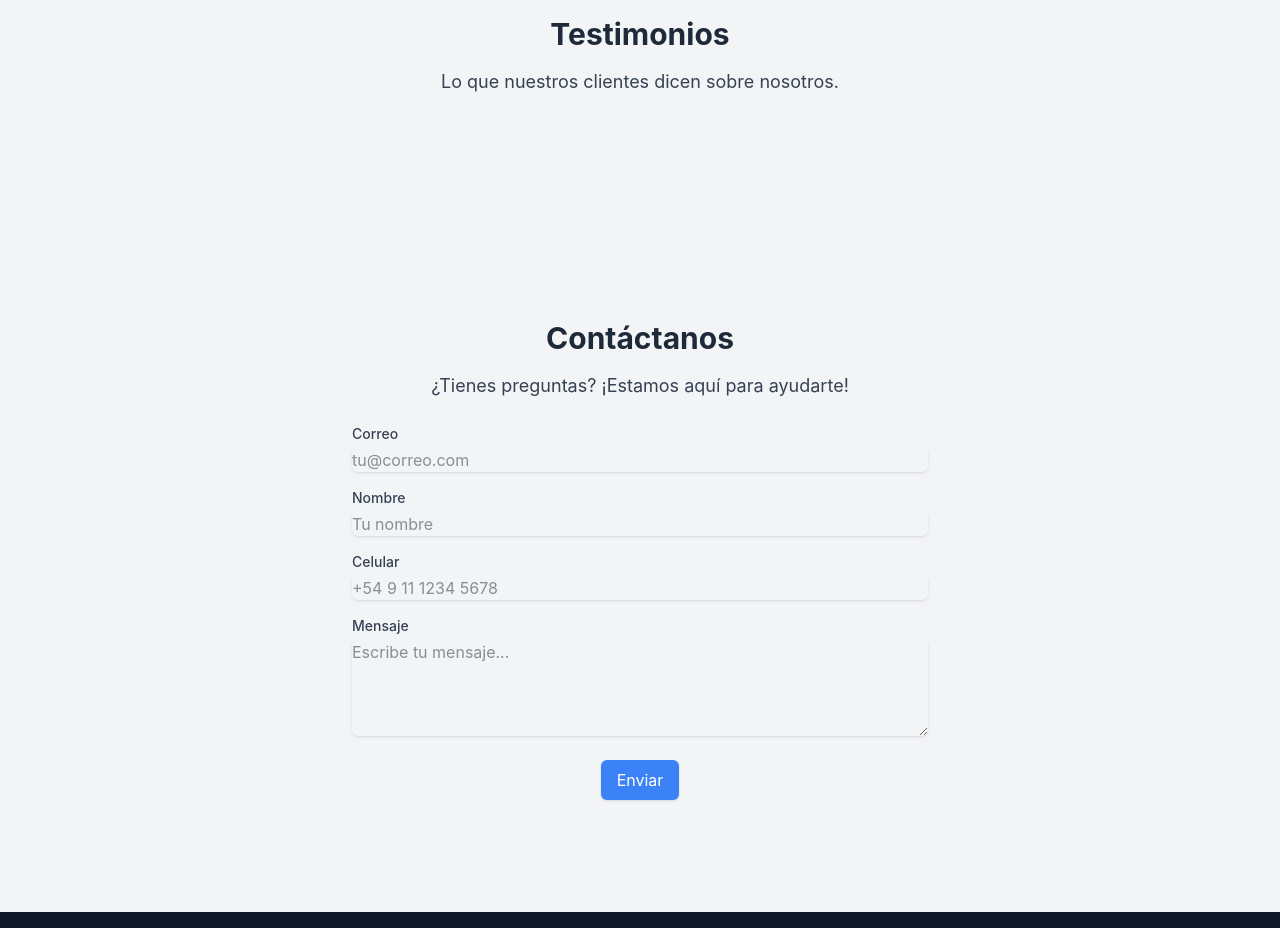
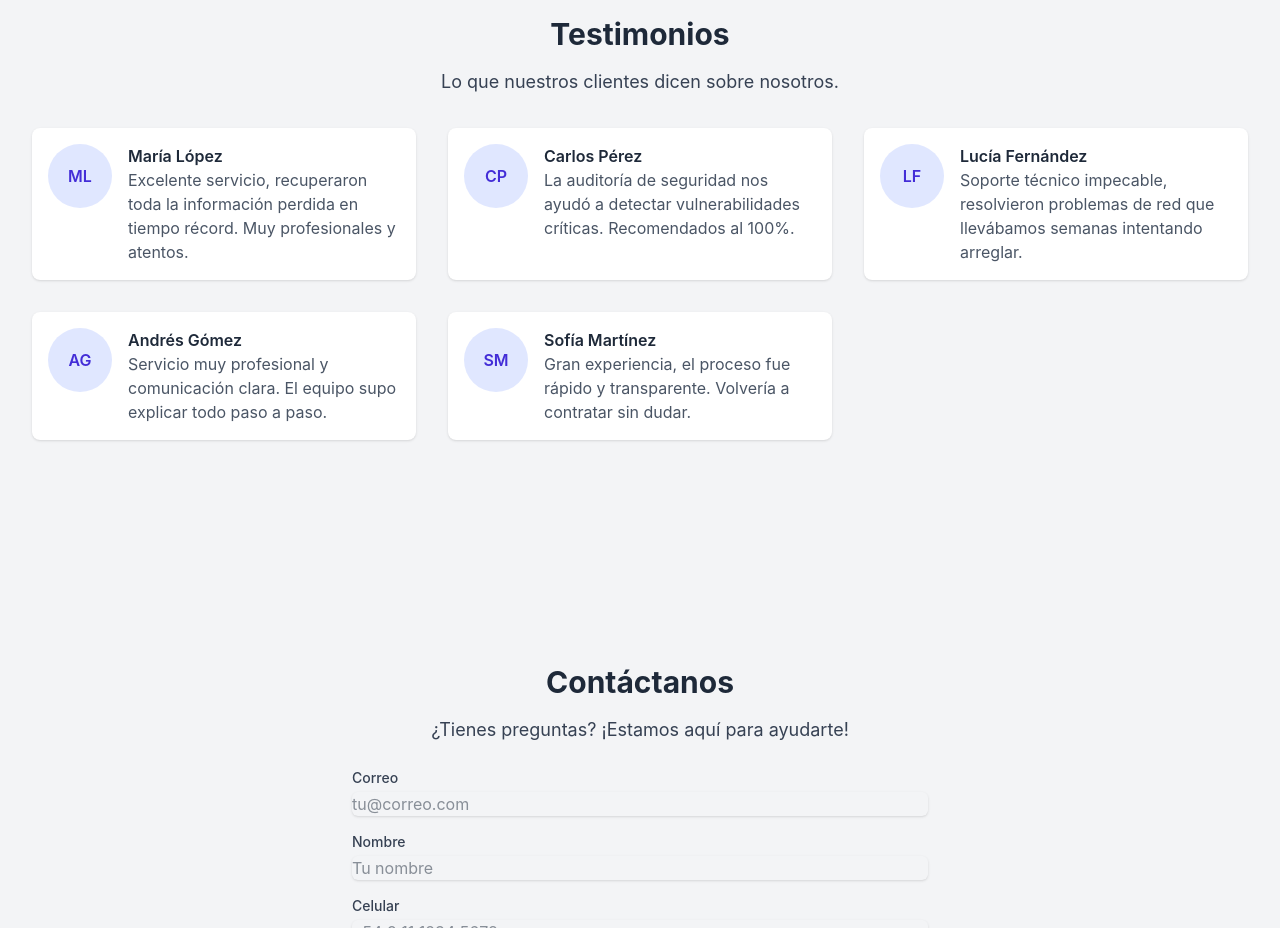
Before and after one commit to shini66/SerivePageDemo, a website: page src/index.html in a window 1280 px wide. Shown: the part 1640-2568 px from the top of the page. Drawn offline with nearby package versions, Linux system fonts and the light colour scheme; files that its build step writes are made by us from their sources.

Commit message:
feat: Add testimonials UI and default avatar
Render testimonials on the page and provide a default avatar/initials fallback. Added public/default-avatar.png and included /src/js/testimonialData.js in index.html, plus a #testimonials-container element. Updated testimonialData to generate initials, simplify the card layout, guard against a missing container, and removed the module default export. Minor HTML formatting adjustments and added .vscode to .gitignore.

```diff
--- a/src/index.html
+++ b/src/index.html
@@ -91,7 +91,10 @@
         <section id="about" class="py-20">
             <div class="container mx-auto p-8 text-center">
                 <h2 class="text-3xl font-bold mb-4">Acerca de Nosotros</h2>
-                <p class="text-lg text-gray-700">Somos una empresa con más de 5 años de experiencia en el mercado, especializada en seguridad y mantenimiento de redes. Brindamos soluciones integrales, soporte técnico 24/7 y proyectos a medida para garantizar la continuidad y protección de las infraestructuras de nuestros clientes.</p>
+                <p class="text-lg text-gray-700">Somos una empresa con más de 5 años de experiencia en el mercado,
+                    especializada en seguridad y mantenimiento de redes. Brindamos soluciones integrales, soporte
+                    técnico 24/7 y proyectos a medida para garantizar la continuidad y protección de las
+                    infraestructuras de nuestros clientes.</p>
             </div>
         </section>
 
@@ -99,6 +102,8 @@
             <div class="container mx-auto p-8 text-center">
                 <h2 class="text-3xl font-bold mb-4">Testimonios</h2>
                 <p class="text-lg text-gray-700">Lo que nuestros clientes dicen sobre nosotros.</p>
+                <div id="testimonials-container"
+                    class="grid grid-cols-1 md:grid-cols-2 lg:grid-cols-3 gap-8 mt-8 items-stretch"></div>
             </div>
         </section>
 
@@ -109,22 +114,29 @@
                 <form id="contact-form" action="#" method="post" class="max-w-xl mx-auto space-y-4">
                     <div>
                         <label class="block text-sm font-medium text-gray-700">Correo</label>
-                        <input type="email" name="email" required class="mt-1 block w-full rounded-md border-gray-300 shadow-sm" placeholder="tu@correo.com">
+                        <input type="email" name="email" required
+                            class="mt-1 block w-full rounded-md border-gray-300 shadow-sm" placeholder="tu@correo.com">
                     </div>
                     <div>
                         <label class="block text-sm font-medium text-gray-700">Nombre</label>
-                        <input type="text" name="name" required class="mt-1 block w-full rounded-md border-gray-300 shadow-sm" placeholder="Tu nombre">
+                        <input type="text" name="name" required
+                            class="mt-1 block w-full rounded-md border-gray-300 shadow-sm" placeholder="Tu nombre">
                     </div>
                     <div>
                         <label class="block text-sm font-medium text-gray-700">Celular</label>
-                        <input type="tel" name="phone" required class="mt-1 block w-full rounded-md border-gray-300 shadow-sm" placeholder="+54 9 11 1234 5678">
+                        <input type="tel" name="phone" required
+                            class="mt-1 block w-full rounded-md border-gray-300 shadow-sm"
+                            placeholder="+54 9 11 1234 5678">
                     </div>
                     <div>
                         <label class="block text-sm font-medium text-gray-700">Mensaje</label>
-                        <textarea name="message" rows="4" required class="mt-1 block w-full rounded-md border-gray-300 shadow-sm" placeholder="Escribe tu mensaje..."></textarea>
+                        <textarea name="message" rows="4" required
+                            class="mt-1 block w-full rounded-md border-gray-300 shadow-sm"
+                            placeholder="Escribe tu mensaje..."></textarea>
                     </div>
                     <div class="text-center">
-                        <button type="submit" class="mt-2 px-4 py-2 bg-[var(--color-primary)] text-white rounded-md shadow-sm hover:bg-[var(--color-primary-hover)]">Enviar</button>
+                        <button type="submit"
+                            class="mt-2 px-4 py-2 bg-[var(--color-primary)] text-white rounded-md shadow-sm hover:bg-[var(--color-primary-hover)]">Enviar</button>
                     </div>
                 </form>
             </div>
@@ -140,6 +152,7 @@
     </footer>
 
     <script src="/src/js/serviceData.js"></script>
+    <script src="/src/js/testimonialData.js"></script>
     <script>
         // Toggle mobile menu
         const navToggle = document.getElementById('nav-toggle');
--- a/src/js/testimonialData.js
+++ b/src/js/testimonialData.js
@@ -26,18 +26,21 @@ const testimonials = [
     },
 ];
 
+function initials(name) {
+    if (!name) return '';
+    return name.split(' ').map(n => n[0]).slice(0,2).join('').toUpperCase();
+}
+
 function createCardTestimonial(testimonial) {
+
+    const imgHtml = `<div class="w-16 h-16 rounded-full bg-indigo-100 text-indigo-700 flex items-center justify-center font-semibold">${initials(testimonial.name)}</div>`;
+
     return `
-        <article class="bg-white rounded-lg shadow-md overflow-hidden flex flex-col h-full">
-            <div class="w-full h-48 md:h-56 flex items-center justify-center bg-gray-50 p-4">
-                <img src="${testimonial.imagen ?? '/public/default-avatar.png'}" alt="${testimonial.name}" class="max-h-full w-auto object-contain">
-            </div>
-            <div class="card-body p-6 flex-1 flex flex-col justify-between">
-                <div>
-                    <h3 class="text-xl font-semibold mb-2">${testimonial.name}</h3>
-                    <p class="text-gray-600">${testimonial.msg}</p>
-                </div>
-
+        <article class="bg-white rounded-lg shadow p-4 flex items-start gap-4">
+            <div class="flex-shrink-0">${imgHtml}</div>
+            <div class="text-left">
+                <h3 class="font-semibold">${testimonial.name}</h3>
+                <p class="text-gray-600">${testimonial.msg}</p>
             </div>
         </article>
     `;
@@ -45,9 +48,8 @@ function createCardTestimonial(testimonial) {
 
 function renderTestimonials() {
     const container = document.getElementById('testimonials-container');
+    if (!container) return;
     container.innerHTML = testimonials.map(createCardTestimonial).join('');
 }
 
 document.addEventListener('DOMContentLoaded', renderTestimonials);
-
-export default testimonials;
```
Also changed, not shown: public/default-avatar.png (added), 1 other file.
